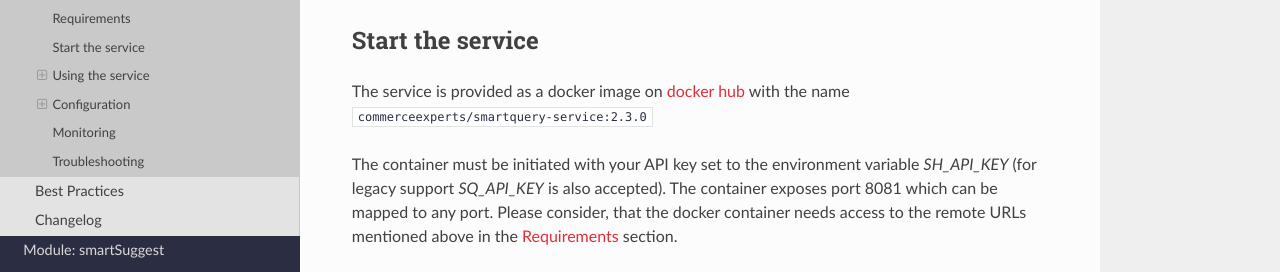
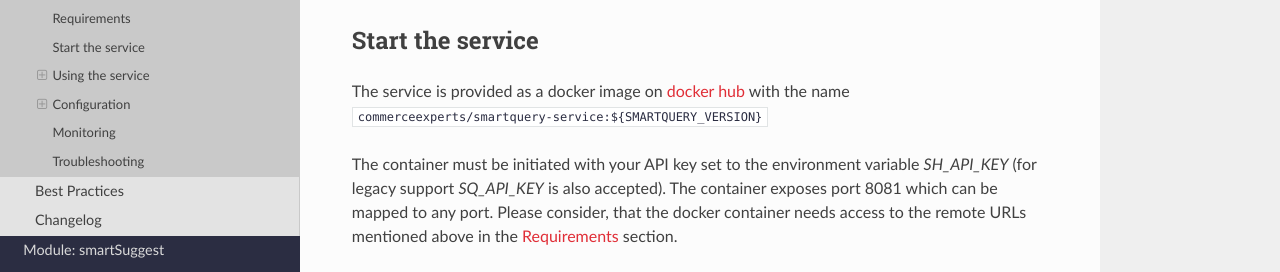
Before and after one commit to CommerceExperts/searchhub-docs, a Sphinx documentation site: the page built from docs/smartquery/rest-service.rst, in a window 1280 px wide and 900 px high. Shown: the part 384-656 px from the top of the window. Built offline with Sphinx 7.4.7 and the Read the Docs theme 2.0.0, drawn with Linux system fonts in a browser that asks for light colours; some of the changed text lies outside the part shown.

Commit message:
Revert explicit version to placeholder

```diff
--- a/docs/smartquery/direct-integration.rst
+++ b/docs/smartquery/direct-integration.rst
@@ -18,7 +18,7 @@ The smartQuery library can be pulled as a maven dependency from our private repo
     <dependency>
         <groupId>io.searchhub</groupId>
         <artifactId>smartquery</artifactId>
-        <version>2.3.0</version>
+        <version>${SMARTQUERY_VERSION}</version>
     </dependency>
 
     <!-- ... -->
--- a/docs/smartquery/rest-service.rst
+++ b/docs/smartquery/rest-service.rst
@@ -13,7 +13,7 @@ Requirements
 Start the service
 -----------------
 
-The service is provided as a docker image on `docker hub`_ with the name :code:`commerceexperts/smartquery-service:2.3.0`
+The service is provided as a docker image on `docker hub`_ with the name :code:`commerceexperts/smartquery-service:${SMARTQUERY_VERSION}`
 
 The container must be initiated with your API key set to the environment variable `SH_API_KEY` (for legacy support `SQ_API_KEY` is also accepted).
 The container exposes port 8081 which can be mapped to any port. Please consider, that the docker container needs access to the remote URLs mentioned above in the Requirements_ section.
@@ -21,7 +21,7 @@ The container exposes port 8081 which can be mapped to any port. Please consider
   .. code-block:: bash
 
     # use the API key we provide
-    docker run -d --name=smartquery-service -e SH_API_KEY=<YourS3cr3tAPIkey> -P commerceexperts/smartquery-service:2.3.0
+    docker run -d --name=smartquery-service -e SH_API_KEY=<YourS3cr3tAPIkey> -P commerceexperts/smartquery-service:${SMARTQUERY_VERSION}
 
 
 Using the service
```
